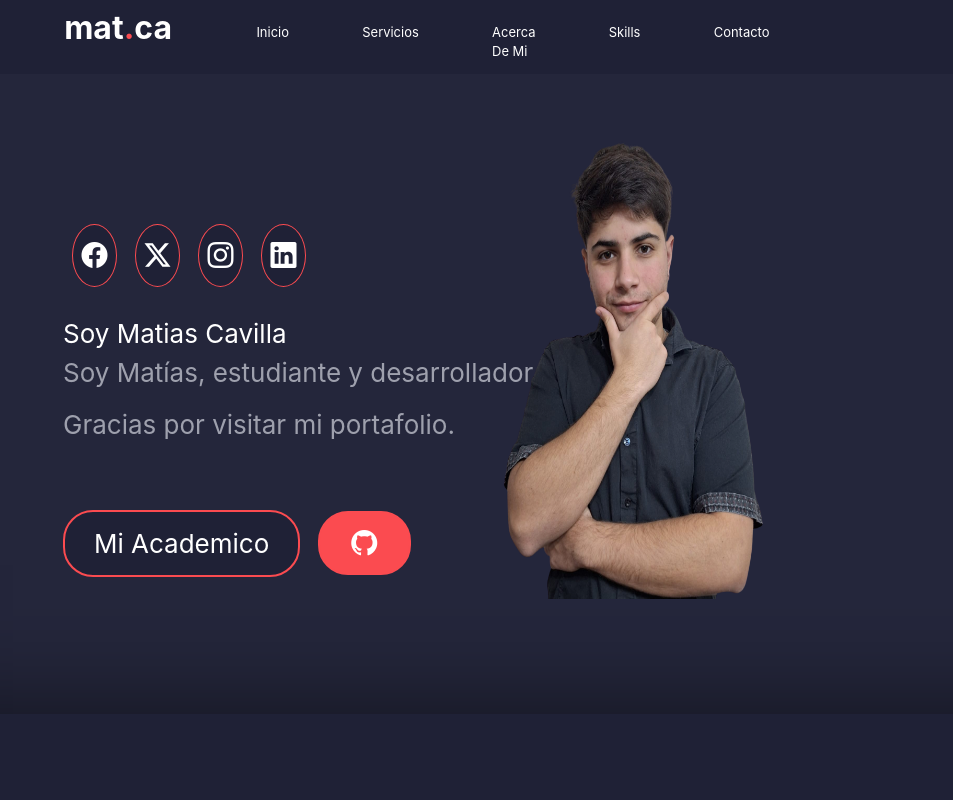
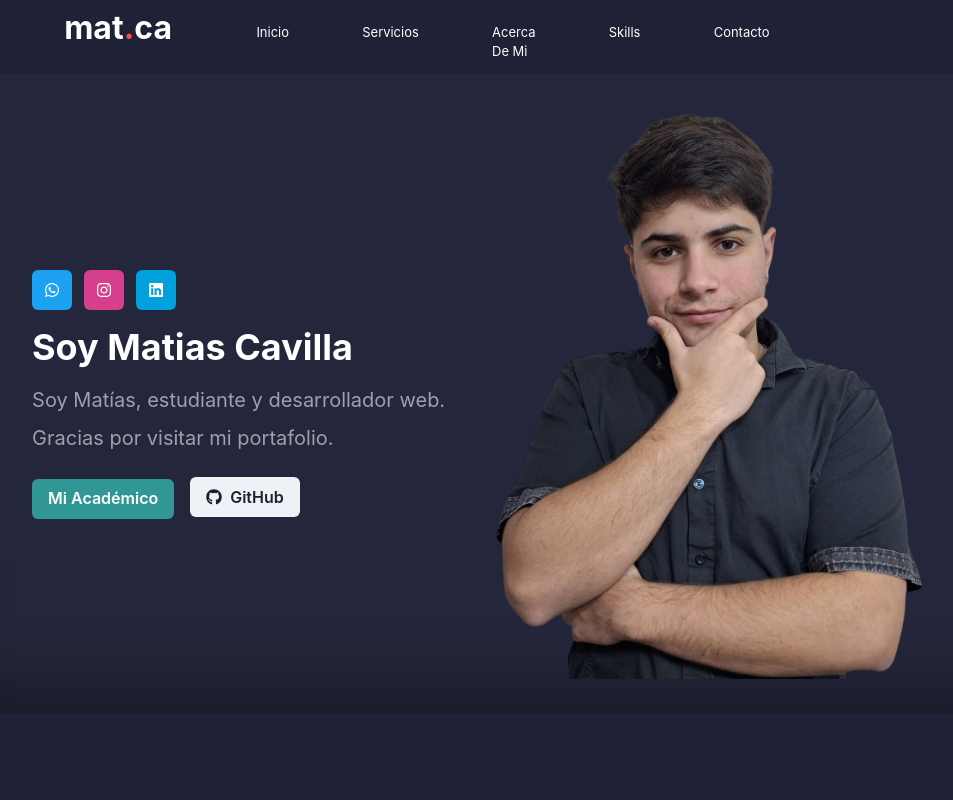
Before and after one commit to MatiasCavilla01/TRABAJOPRACTICOFINAL2REACTVITE, a React (Vite) app: page / in a window 1280 px wide. Shown: the top 800 px of the page, without its empty margins (139-1092 px from the left). Built offline with nearby package versions, Linux system fonts and the light colour scheme.

Commit message:
detalles resposive

```diff
--- a/package.json
+++ b/package.json
@@ -17,6 +17,7 @@
     "formik": "^2.4.6",
     "framer-motion": "^11.3.19",
     "react-dom": "^18.3.1",
+    "react-icons": "^5.4.0",
     "react-router-dom": "^6.25.1",
     "yup": "^1.4.0"
   },
--- a/src/assets/components/contact/form.jsx
+++ b/src/assets/components/contact/form.jsx
@@ -41,7 +41,7 @@ const ContactForm = () => {
       borderWidth="1px"
       borderRadius="md"
       color="#fb4b50"
-      width={{ base: '73%', md: '60%', lg: '36%' }}
+      width={{ base: '73%', md: '47%', lg: '45%' }}
       mx="auto"
       my={8}
     >
--- a/src/assets/components/hero/hero.jsx
+++ b/src/assets/components/hero/hero.jsx
@@ -1,11 +1,96 @@
 import React from 'react'
 import './hero.css'
 import imagenhero from '../../../../public/imagenhero.PNG'
-import academico from '../../../../public/academico.pdf'
-import { useBreakpointValue } from '@chakra-ui/react'
-import {Box ,Flex} from '@chakra-ui/react'
+/*import academico from '../../../../public/academico.pdf'*/
+
+import {
+  Box,
+  Flex,
+  Heading,
+  Text,
+  Button,
+  Link,
+  IconButton,
+  Image,
+  useBreakpointValue,
+} from '@chakra-ui/react';
+import { FaInstagram, FaLinkedin, FaGithub ,FaWhatsapp} from 'react-icons/fa';
+
+
 
 export default function Hero() {
+  const handleClick = () => {
+    window.open('https://github.com/MatiasCavilla01', '_blank', 'noopener,noreferrer');
+  };
+  const headingFontSize = useBreakpointValue({ base: '4xl', md: '5xl', lg: '4xl' });
+  const textFontSize = useBreakpointValue({ base: '4x1', md: '5x1', lg: 'xl' });
+  // Determinar si se debe mostrar la imagen según el tamaño de pantalla
+  const showImage = useBreakpointValue({ base: false, md: true });
+
+  return (
+    <Box p={6} bg="#24263b"  minH="80vh" display="flex" alignItems="center" justifyContent="center" color="white" fontSize={useBreakpointValue({ base: '23px', sm: '26px', md: '28px', lg: '20px', xl: '26px', xxl: '38px' })}>
+      <Flex
+        id="hero"
+        direction={{ base: 'column', md: 'row' }}
+        align="center"
+        justify="center"
+        gap={8}
+      >
+        {/* Sección de Texto */}
+        <Box maxW="600px" textAlign={{ base: 'center', lg: 'left' }} >
+          <Flex mb={4} justify={{ base: 'center', lg: 'flex-start' }} gap={3}>
+            <Link href="https://wa.me/543544630650" isExternal>
+              <IconButton icon={<FaWhatsapp />} aria-label="Twitter" colorScheme="twitter" />
+            </Link>
+            <Link href="https://www.instagram.com/matias.cavilla?igsh=N28wZm5kMGpoZW44" isExternal>
+              <IconButton icon={<FaInstagram />} aria-label="Instagram" colorScheme="pink" />
+            </Link>
+            <Link href="https://www.linkedin.com/in/matias-cavilla-6960352b2" isExternal>
+              <IconButton icon={<FaLinkedin />} aria-label="LinkedIn" colorScheme="linkedin" />
+            </Link>
+          </Flex>
+
+          <Heading as="h1" fontSize={headingFontSize} mb={4}>
+            Soy Matias Cavilla
+          </Heading>
+          <Text color="#9ea0ad" fontSize={textFontSize} mb={2}>
+            Soy Matías, estudiante y desarrollador web.
+          </Text>
+          <Text color="#9ea0ad" fontSize={textFontSize} mb={6}>
+            Gracias por visitar mi portafolio.
+          </Text>
+
+          <Flex gap={4} justify={{ base: 'center', lg: 'flex-start' }}>
+            <Link href="../../../../public/academico.pdf" _hover={{ textDecoration: 'none' }}>
+              <Button colorScheme="teal">Mi Académico</Button>
+            </Link>
+            <Button leftIcon={<FaGithub />} colorScheme="gray" onClick={handleClick}>
+              GitHub
+            </Button>
+          </Flex>
+        </Box>
+
+        {/* Sección de Imagen */}
+        {showImage && (
+          <Box maxW="40%" maxH="40%">
+            <Image
+              src={imagenhero}
+              alt="Imagen de Matías"
+              /*borderRadius="full"*/
+              /*boxSize={{ base: '200px', md: '300px', lg: '' }}*/
+              width="100%"        // Ancho del 100% del contenedor padre
+              height="auto"
+
+              objectFit="contain"
+            />
+          </Box>
+        )}
+      </Flex>
+    </Box>
+  );
+}
+
+/*export default function Hero() {
     const handleclick = ()=>{
         window.open('https://github.com/MatiasCavilla01', '_blank', 'noopener,noreferrer')
     }
@@ -36,4 +121,4 @@ export default function Hero() {
             </section>
             </Box>
   )
-}
+}*/
```
Also changed, not shown: 1 other file (tests, documents, lock files or other folders).
